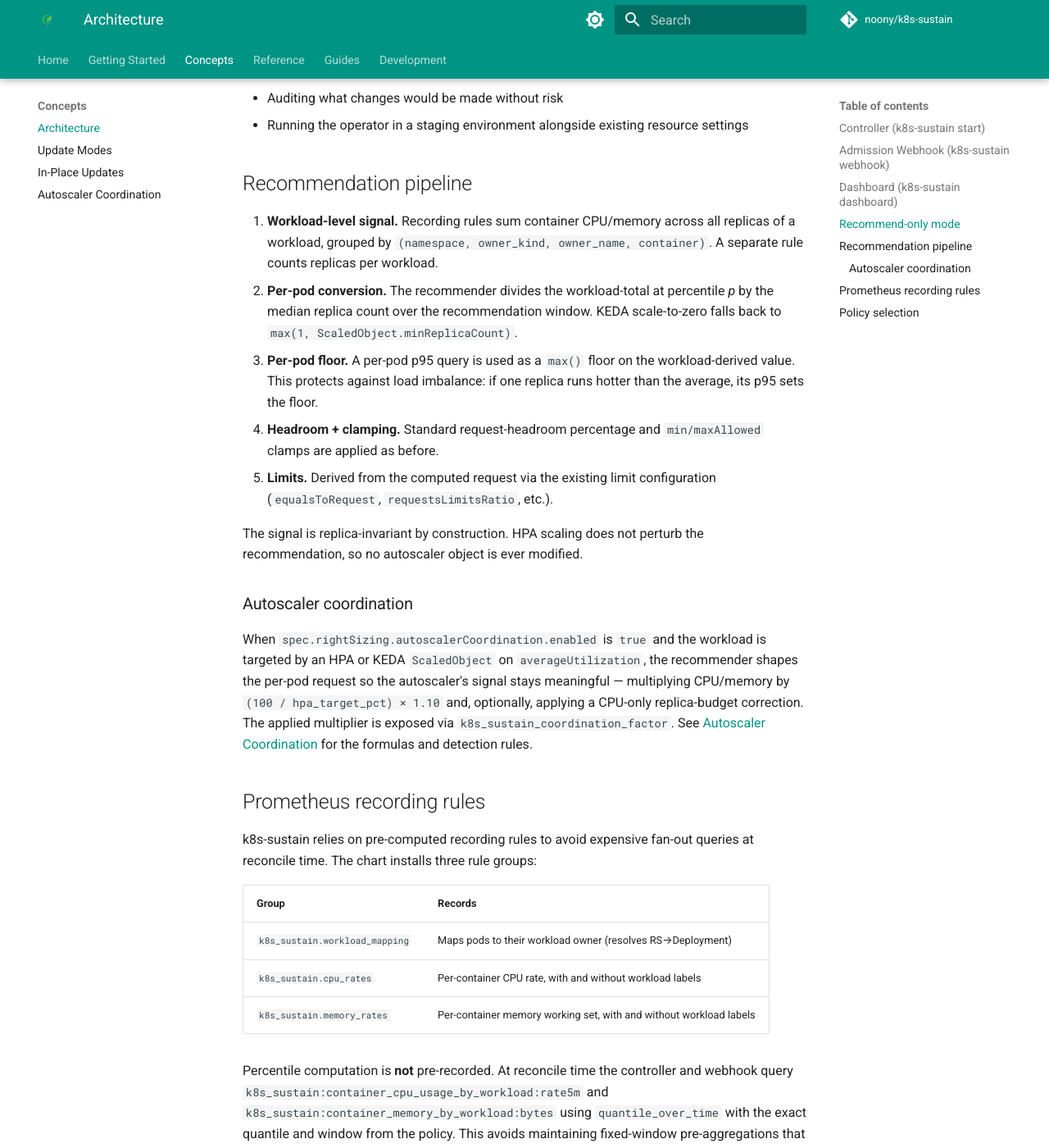
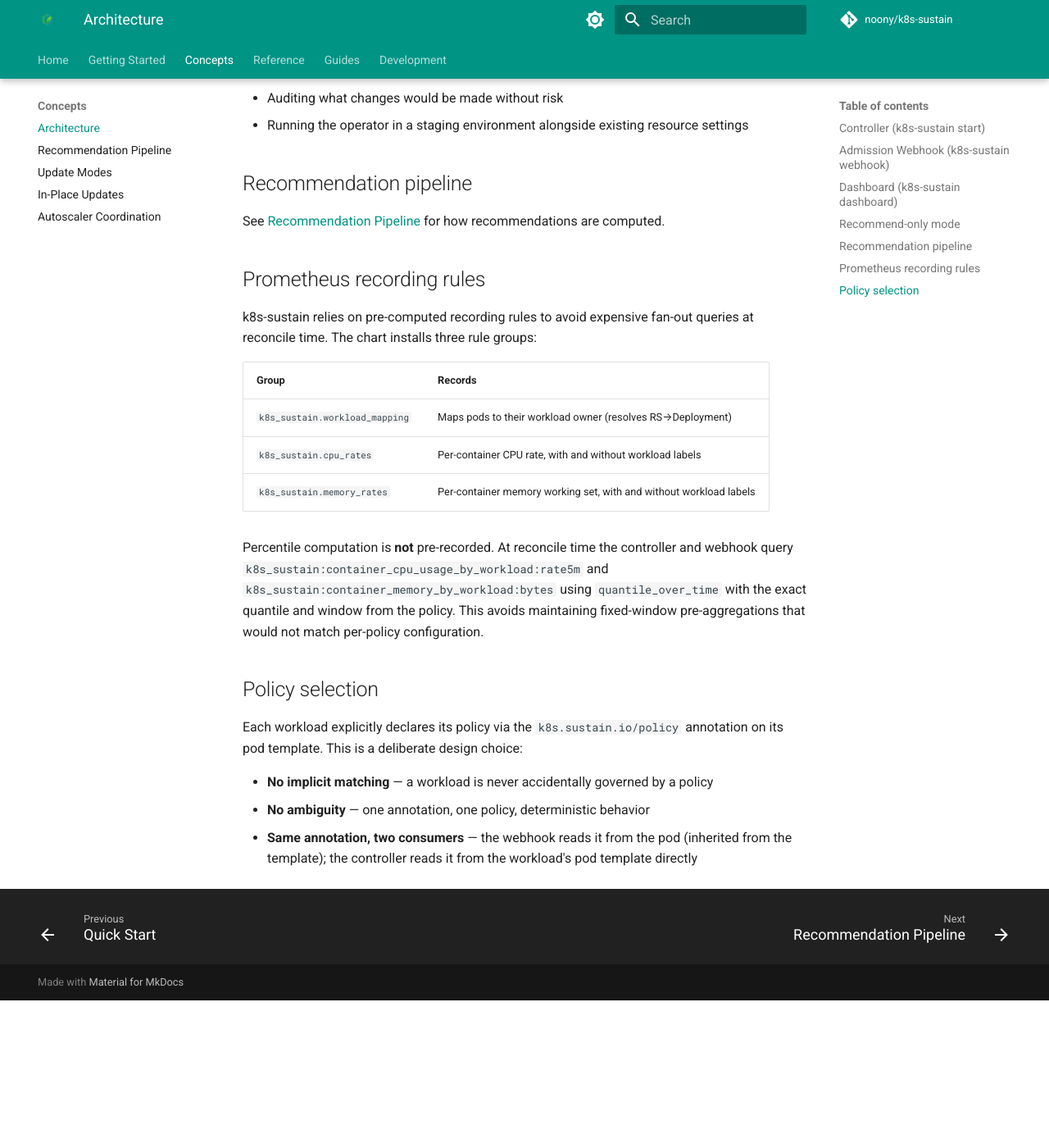
Before and after one commit to noony/k8s-sustain, an MkDocs documentation site: the page built from docs/concepts/architecture.md, in a window 1280 px wide and 1400 px high, scrolled down 3272 px. Shown: the whole window at 82% size. Built offline with MkDocs 1.6.1 and Material for MkDocs 9.7.7, drawn with Linux system fonts in a browser that asks for light colours; comment, search, counter and statistics services are not loaded; after the commit the page ends 4492 px from its top, so only the background shows below that.

Commit message:
docs(concepts): add Recommendation Pipeline page; trim architecture

```diff
--- a/docs/concepts/architecture.md
+++ b/docs/concepts/architecture.md
@@ -112,24 +112,7 @@
 
 ## Recommendation pipeline
 
-1. **Workload-level signal.** Recording rules sum container CPU/memory across all replicas of a workload, grouped by `(namespace, owner_kind, owner_name, container)`. A separate rule counts replicas per workload.
-2. **Per-pod conversion.** The recommender divides the workload-total at percentile *p* by the median replica count over the recommendation window. KEDA scale-to-zero falls back to `max(1, ScaledObject.minReplicaCount)`.
-3. **Per-pod floor.** A per-pod p95 query is used as a `max()` floor on the workload-derived value. This protects against load imbalance: if one replica runs hotter than the average, its p95 sets the floor.
-4. **Headroom + clamping.** Standard request-headroom percentage and `min/maxAllowed` clamps are applied as before.
-5. **Limits.** Derived from the computed request via the existing limit configuration (`equalsToRequest`, `requestsLimitsRatio`, etc.).
-
-The signal is replica-invariant by construction. HPA scaling does not perturb the recommendation, so no autoscaler object is ever modified.
-
-### Autoscaler coordination
-
-When `spec.rightSizing.autoscalerCoordination.enabled` is `true` and the
-workload is targeted by an HPA or KEDA `ScaledObject` on `averageUtilization`,
-the recommender shapes the per-pod request so the autoscaler's signal stays
-meaningful — multiplying CPU/memory by `(100 / hpa_target_pct) × 1.10` and,
-optionally, applying a CPU-only replica-budget correction. The applied
-multiplier is exposed via `k8s_sustain_coordination_factor`. See
-[Autoscaler Coordination](autoscaler-coordination.md) for the formulas and
-detection rules.
+See [Recommendation Pipeline](recommendation-pipeline.md) for how recommendations are computed.
 
 ## Prometheus recording rules
 
--- a/mkdocs.yml
+++ b/mkdocs.yml
@@ -63,6 +63,7 @@
       - Quick Start: getting-started/quick-start.md
   - Concepts:
       - Architecture: concepts/architecture.md
+      - Recommendation Pipeline: concepts/recommendation-pipeline.md
       - Update Modes: concepts/update-modes.md
       - In-Place Updates: concepts/in-place-updates.md
       - Autoscaler Coordination: concepts/autoscaler-coordination.md
```
Also changed, not shown: docs/concepts/recommendation-pipeline.md (added, +60 -0 lines), docs/reference/recording-rules.md (+1 -0 lines).
